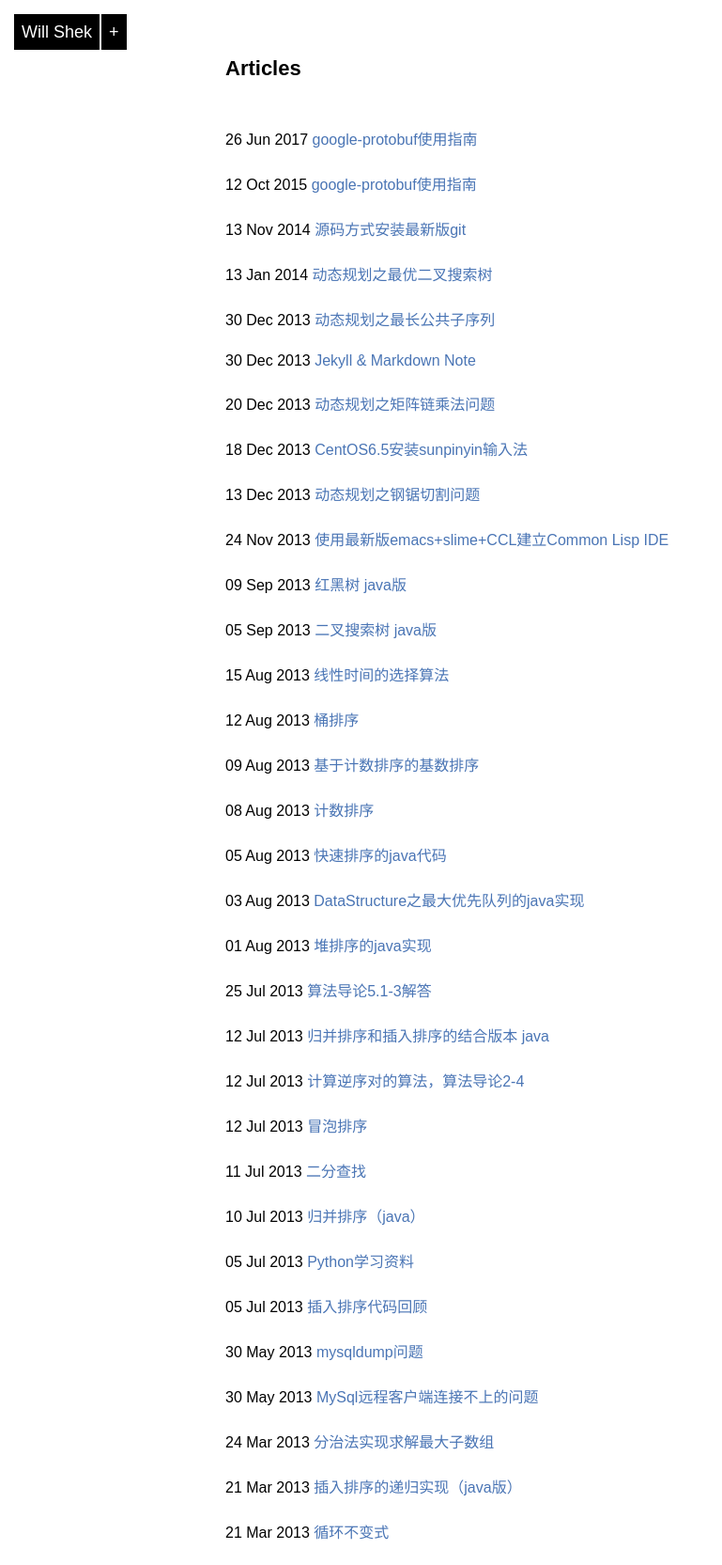
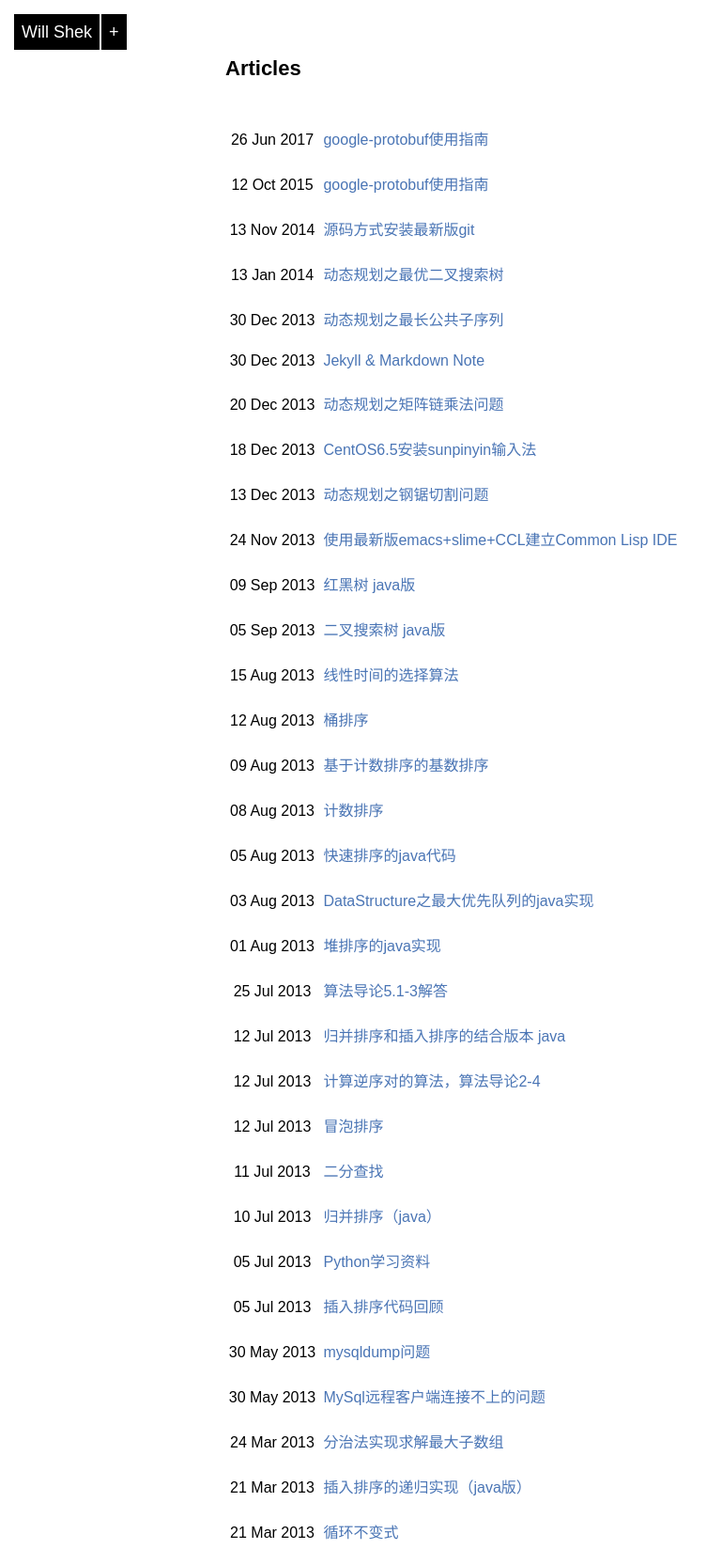
Before and after one commit to HerculesShek/HerculesShek.github.io, a Jekyll site: the page built from index.html, in a window 1280 px wide. Shown: the whole page at 94% size, without its empty margins (0-769 px from the left). Built offline with Jekyll 4.4.1, drawn with Linux system fonts in a browser that asks for light colours; Markdown is read by kramdown in place of the engine named in the settings.

Commit message:
update home style

```diff
--- a/css/default.css
+++ b/css/default.css
@@ -186,4 +186,26 @@ h3.about {color:#777;margin-top:20px;font-size:22px;margin-bottom:10px}
 
 
 /**************首页文章导航**************/
-.allposts{margin-left: auto; margin-right: auto; width:800px;}
+
+.allposts {
+    margin-left: auto;
+    margin-right: auto;
+    width: 800px;
+}
+
+ul.artical-list li {
+    list-style: none;
+    width: 100%;
+    margin: 0px 0px 0px 0px;
+}
+
+span.title_date {
+    width: 100px;
+    text-align: center;
+    display: inline-block;
+}
+
+a.title {
+    width: 100px;
+    text-align: center;
+}
--- a/index.html
+++ b/index.html
@@ -2,14 +2,18 @@
 layout: default
 title: Will Shek
 ---
-<br><br><br>
+<br/><br/><br/>
 <div class="allposts">
 
 <h2>Articles</h2>
-<ul >
+<ul class="artical-list">
 　　{% for post in site.posts %}
-　　　　<li>{{ post.date | date_to_string }} <a href="{{ site.baseurl }}{{ post.url }}">{{ post.title }}</a></li>
+        <li>
+            <span class="title_date">{{ post.date | date_to_string }} </span>
+            <a href="{{ site.baseurl }}{{ post.url }}" class="title">{{ post.title }}</a>
+        </li>
 　　{% endfor %}
 </ul>
 
+
 </div>
```
